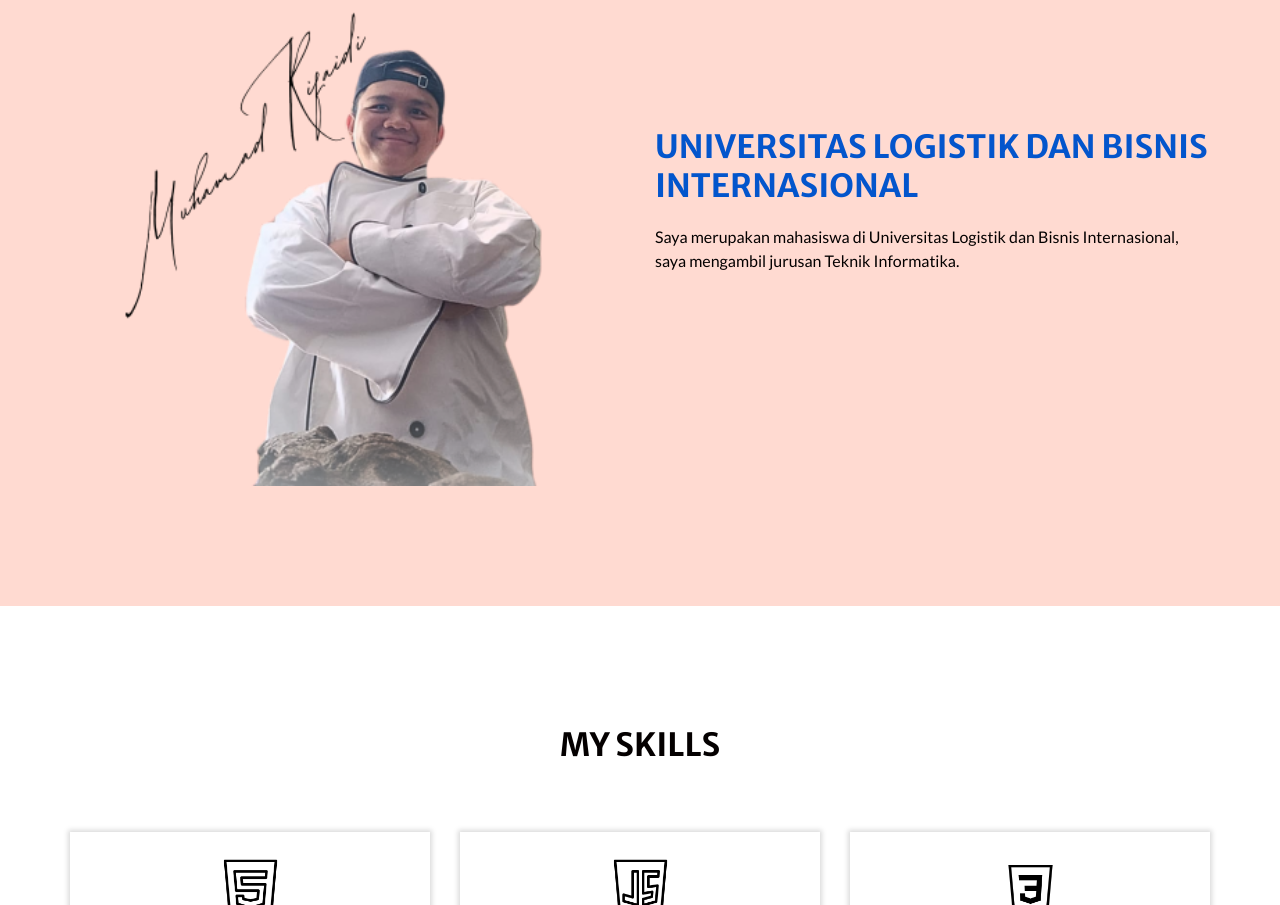
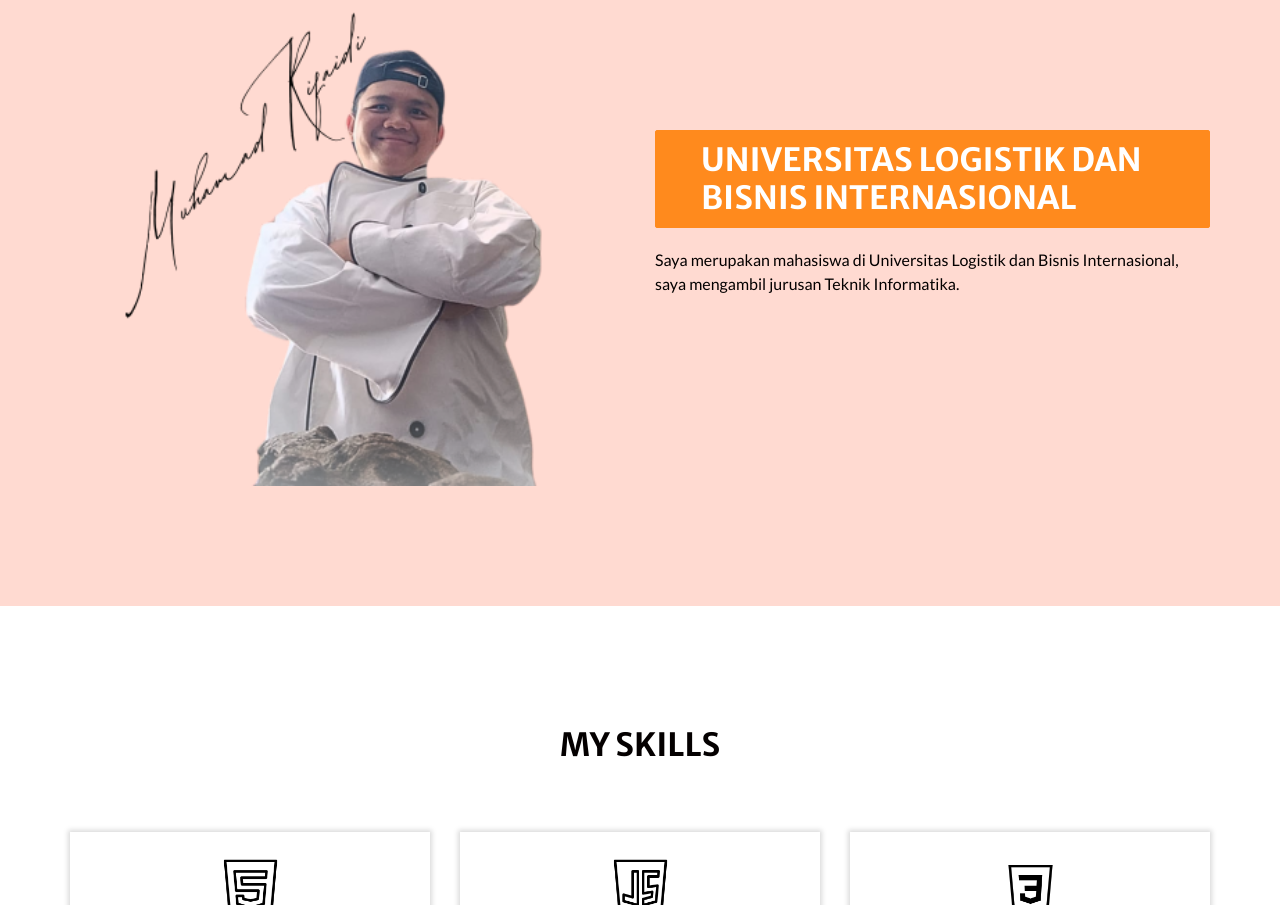
Before and after one commit to MuhRifa2024/MuhRifa2024.github.io, a plain HTML site: page index.html in a window 1280 px wide. Shown: the part 1380-2285 px from the top of the page. Drawn offline with nearby package versions, Linux system fonts and the light colour scheme.

```diff
--- a/index.html
+++ b/index.html
@@ -189,7 +189,9 @@
                 <div class="col-md-6 ">
                     <div class="detail-box">
                         <h2>
+                            <a href="ulbi.ac.id">
                             Universitas Logistik dan Bisnis Internasional
+                            </a>
                         </h2>
                         <p>
                             Saya merupakan mahasiswa di Universitas Logistik dan Bisnis Internasional, saya mengambil
```
